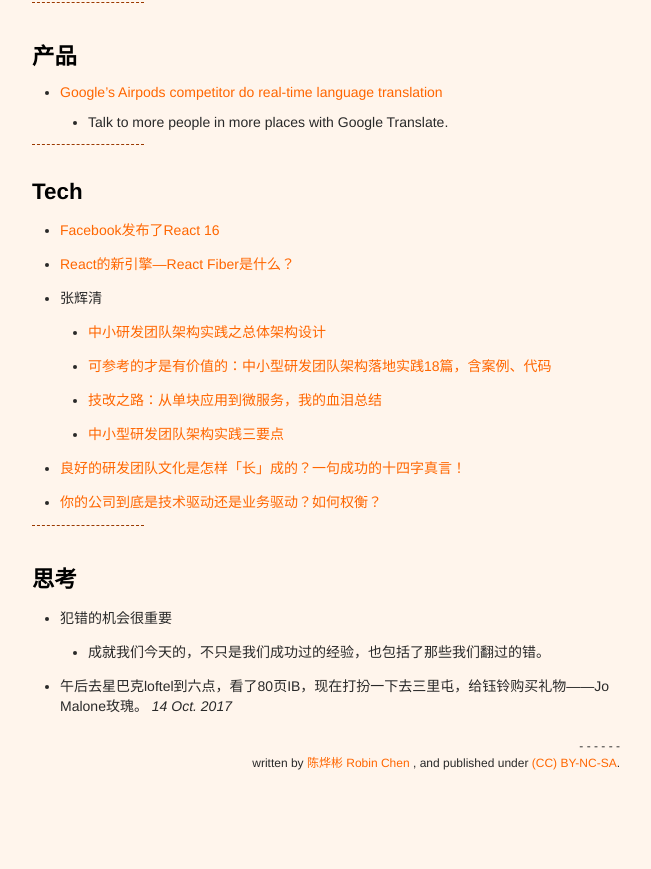
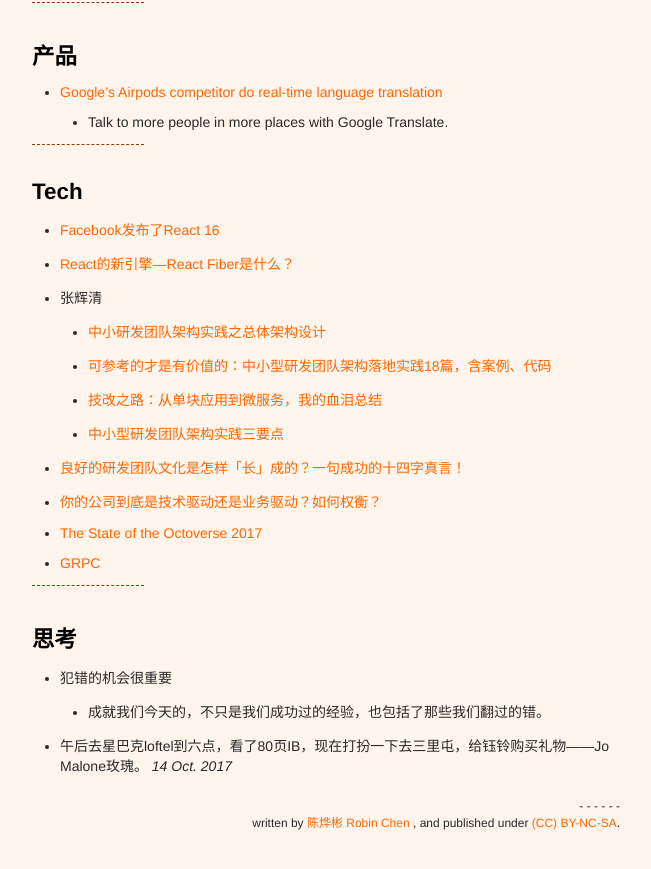
Before and after one commit to xianyuxmu/xianyuxmu.github.io, a Jekyll site: the page built from _posts/2017-10-03-monthly-reading.md, in a window 1280 px wide and 900 px high, scrolled down 1600 px. Shown: the top 869 px of the window, without its empty margins (314-965 px from the left). Built offline with Jekyll 4.4.1, drawn with Linux system fonts in a browser that asks for light colours; comment, search, counter and statistics services are not loaded; before the commit the page ends 2440 px from its top, so only the background shows below that.

Commit message:
reading of 15 Oct. 2017

```diff
--- a/_posts/2017-10-03-monthly-reading.md
+++ b/_posts/2017-10-03-monthly-reading.md
@@ -77,6 +77,8 @@
 	- [中小型研发团队架构实践三要点](https://mp.weixin.qq.com/s?__biz=MzIwMzg1ODcwMw==&mid=2247486905&idx=1&sn=e562243e2ba9330ac70f6546cf7da222)
 - [良好的研发团队文化是怎样「长」成的？一句成功的十四字真言！](https://mp.weixin.qq.com/s?__biz=MjM5MDE0Mjc4MA==&mid=2650995465&idx=1&sn=a6c12b7290076f74da2533c0f3020753)
 - [你的公司到底是技术驱动还是业务驱动？如何权衡？](https://mp.weixin.qq.com/s?__biz=MzIwMzg1ODcwMw==&mid=2247486356&idx=1&sn=33adebafddf1b618f4ac5d956c864ac2)
+- [The State of the Octoverse 2017](https://octoverse.github.com/)
+- [GRPC](https://grpc.io/)
 
 
 ----
```
